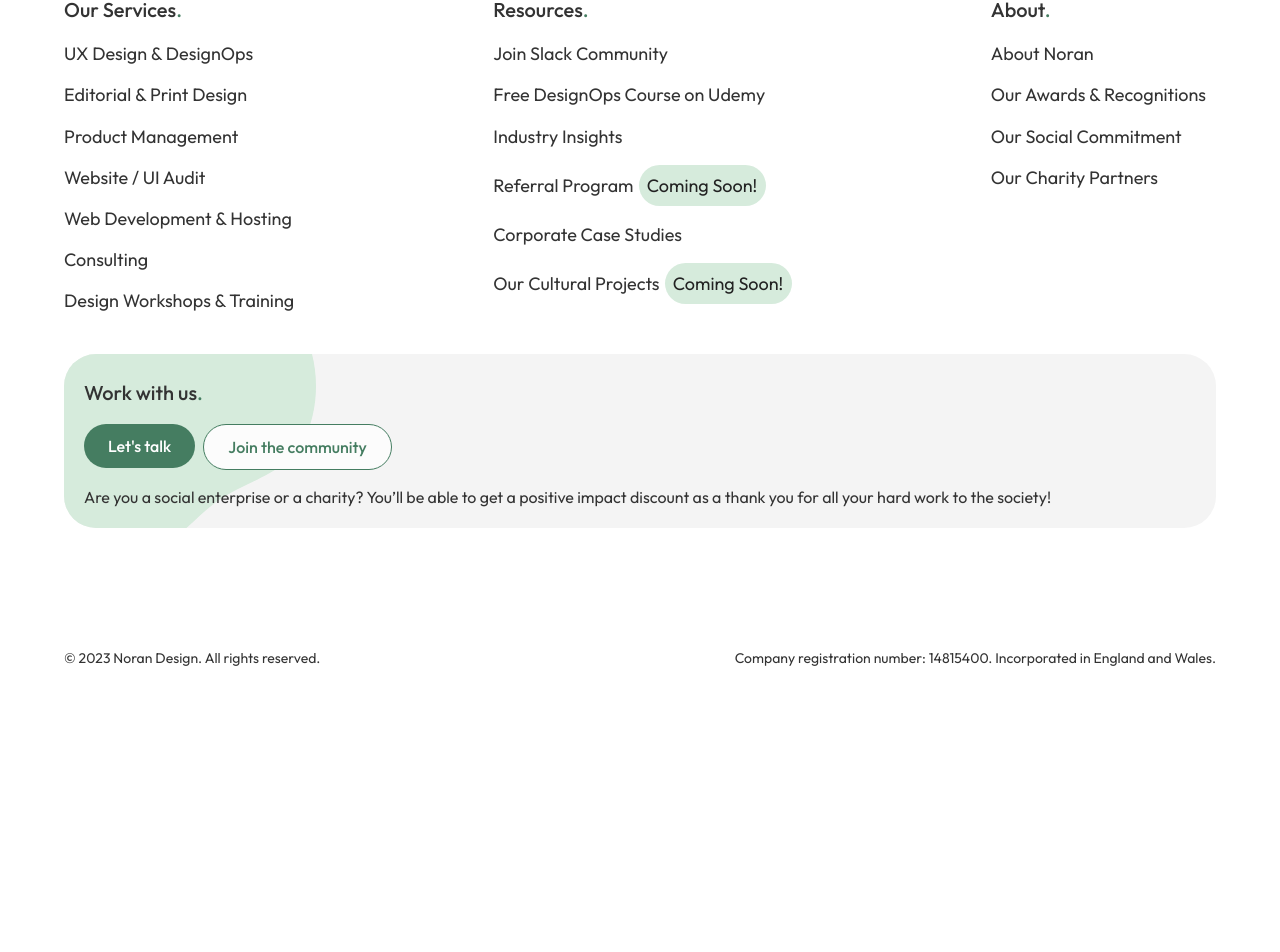
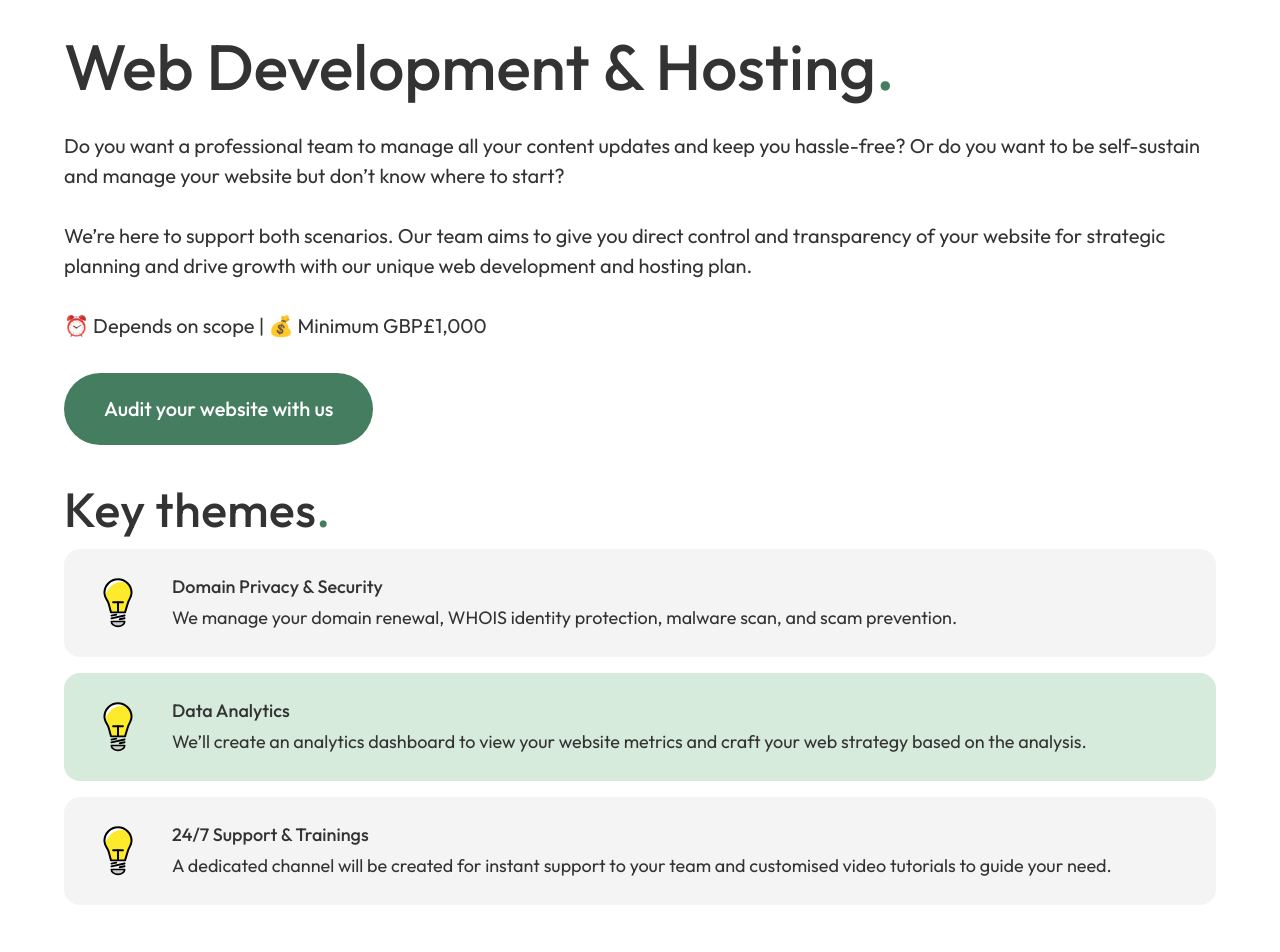
Before and after one commit to wongpakho814/noran, a React (Create React App) app: page /web-development-service in a window 1280 px wide. Shown: the part 257-1209 px from the top of the page. Before the commit the page ends 957 px from the top, so only its background shows below. Built offline with nearby package versions, Linux system fonts and the light colour scheme.

Commit message:
Implemented web development page

```diff
--- a/src/components/Container.js
+++ b/src/components/Container.js
@@ -7,6 +7,7 @@ import UXDesignService from "./pages/services/UXDesignService";
 import EditorialService from "./pages/services/EditorialService";
 import ProductManagementService from "./pages/services/ProductManagementService";
 import UIAuditService from "./pages/services/UIAuditService";
+import WebDevelopmentService from "./pages/services/WebDevelopmentService";
 import UdemyCourse from "./pages/UdemyCourse";
 import SocialImpact from "./pages/SocialImpact";
 import Projects from "./pages/Projects";
@@ -26,6 +27,10 @@ export default function PortfolioContainer() {
             element={<ProductManagementService />}
           />
           <Route path="/UI-audit-service" element={<UIAuditService />} />
+          <Route
+            path="/web-development-service"
+            element={<WebDevelopmentService />}
+          />
           <Route path="/udemy-course" element={<UdemyCourse />} />
           <Route path="/social-impact" element={<SocialImpact />} />
           <Route path="/projects" element={<Projects />} />
--- a/src/components/Footer.js
+++ b/src/components/Footer.js
@@ -61,7 +61,7 @@ function Footer() {
               <a href="UI-audit-service">Website / UI Audit</a>
             </div>
             <div className="footer-item">
-              <a href="#">Web Development & Hosting</a>
+              <a href="web-development-service">Web Development & Hosting</a>
             </div>
             <div className="footer-item">
               <a href="#">Consulting</a>
--- a/src/components/Navigation.js
+++ b/src/components/Navigation.js
@@ -153,7 +153,7 @@ function Navigation() {
             <li className="nav-dropdown-item">
               <h3>
                 <img src={globeIcon} alt="Web Development & Hosting"></img>
-                <span>Web Development & Hosting</span>
+                <a href="web-development-service">Web Development & Hosting</a>
               </h3>
               <p>Communicate your vision with an eye-catching website</p>
             </li>
--- /dev/null
+++ b/src/components/pages/services/WebDevelopmentService.js
@@ -0,0 +1,76 @@
+import React from "react";
+import InfiniteRotation from "../../InfiniteRotation";
+import lightBulbIcon from "../../../images/icons/lightbulb.svg";
+
+function WebDevelopmentService() {
+  return (
+    <React.Fragment>
+      <section
+        className="udemy-course-section-1 mobile-section drop-in-3"
+        id="web-development-service"
+      >
+        <InfiniteRotation />
+        <div className="udemy-course-section-1-wrapper">
+          <div className="udemy-course-section-1-left-column drop-in-4">
+            <h1>
+              Web Development & Hosting<span>.</span>
+            </h1>
+            <p>
+              Do you want a professional team to manage all your content updates
+              and keep you hassle-free? Or do you want to be self-sustain and
+              manage your website but don’t know where to start? <br></br>
+              <br></br> We’re here to support both scenarios. Our team aims to
+              give you direct control and transparency of your website for
+              strategic planning and drive growth with our unique web
+              development and hosting plan. <br></br>
+              <br></br> ⏰ Depends on scope | 💰 Minimum GBP£1,000
+            </p>
+            <button className="lets-talk-btn learn-to-optimise">
+              Audit your website with us
+            </button>
+          </div>
+
+          <div className="udemy-course-section-1-right-column drop-in-5">
+            <h2>
+              Key themes<span>.</span>
+            </h2>
+            <div className="udemy-course-section-1-card">
+              <img src={lightBulbIcon} alt="Module 1: What’s DesignOps?"></img>
+              <div className="udemy-course-section-1-card-text">
+                <h3>Domain Privacy & Security</h3>
+                <p>
+                  We manage your domain renewal, WHOIS identity protection,
+                  malware scan, and scam prevention.
+                </p>
+              </div>
+            </div>
+
+            <div className="udemy-course-section-1-card">
+              <img src={lightBulbIcon} alt="Module 1: What’s DesignOps?"></img>
+              <div className="udemy-course-section-1-card-text">
+                <h3>Data Analytics</h3>
+                <p>
+                  We’ll create an analytics dashboard to view your website
+                  metrics and craft your web strategy based on the analysis.
+                </p>
+              </div>
+            </div>
+
+            <div className="udemy-course-section-1-card">
+              <img src={lightBulbIcon} alt="Module 1: What’s DesignOps?"></img>
+              <div className="udemy-course-section-1-card-text">
+                <h3>24/7 Support & Trainings </h3>
+                <p>
+                  A dedicated channel will be created for instant support to
+                  your team and customised video tutorials to guide your need.
+                </p>
+              </div>
+            </div>
+          </div>
+        </div>
+      </section>
+    </React.Fragment>
+  );
+}
+
+export default WebDevelopmentService;
```
